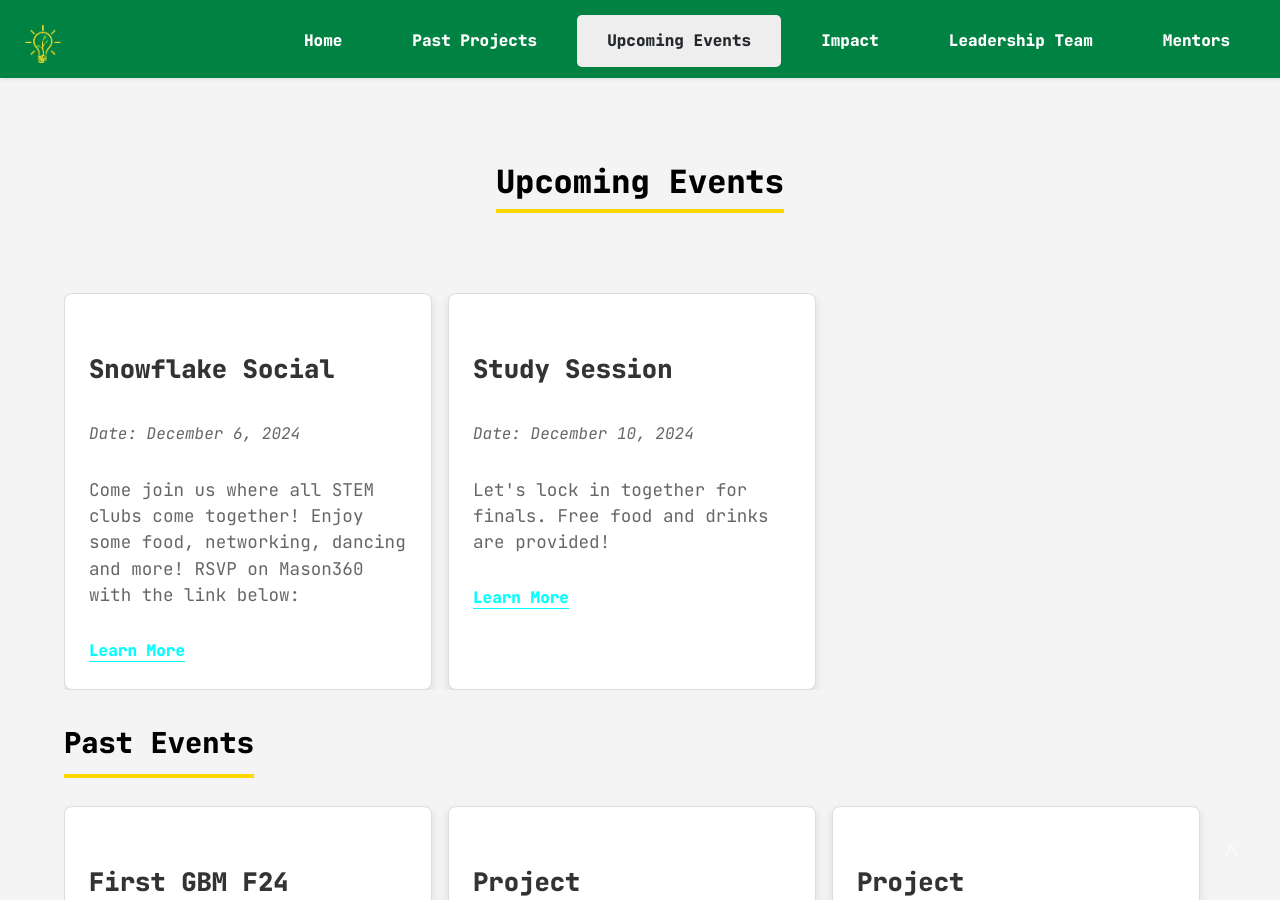
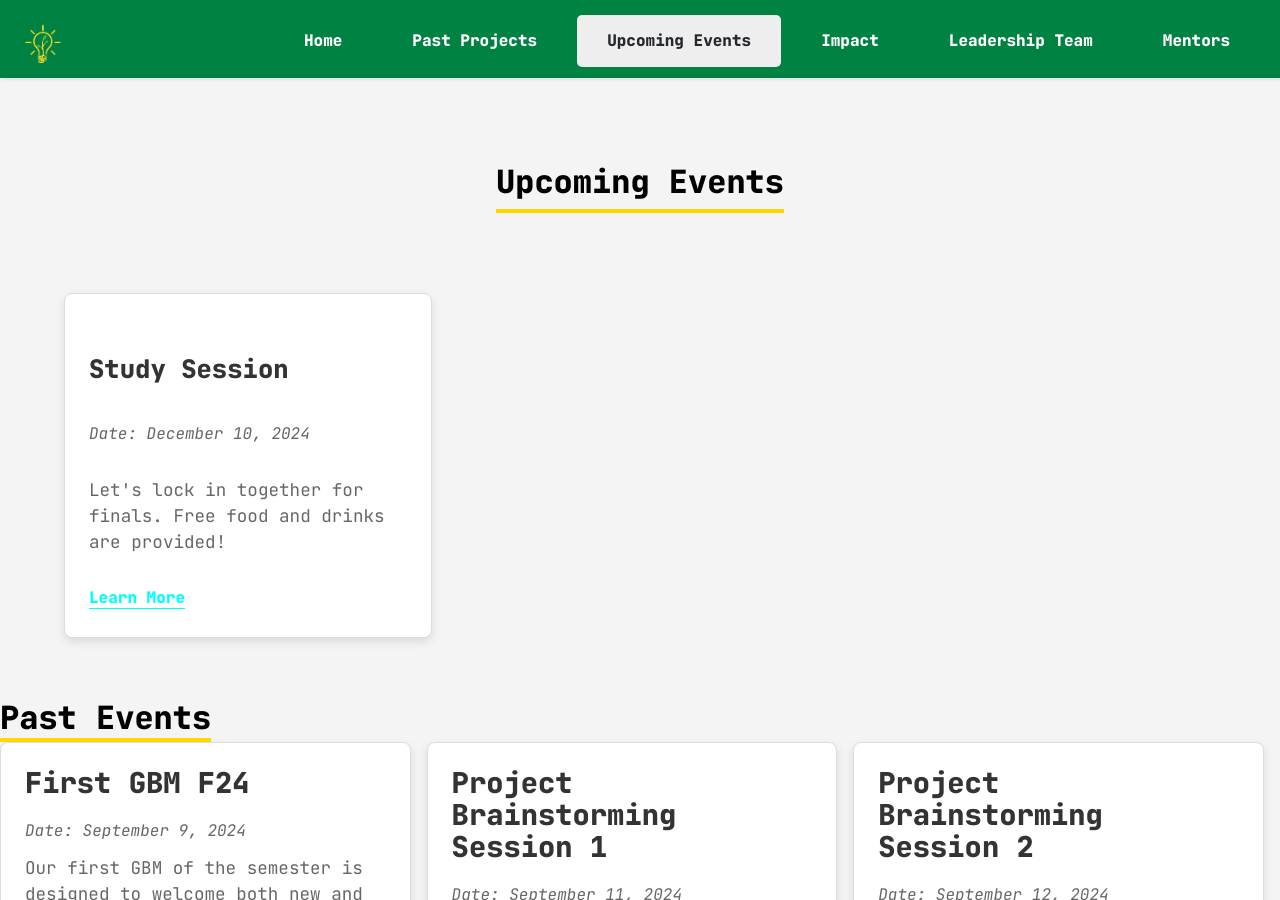
Before and after one commit to J-Souffle/T4GWebsite, a Jekyll site: the page built from pages/upcoming-events.md, in a window 1280 px wide and 900 px high. Built offline with Jekyll 4.4.1, drawn with Linux system fonts in a browser that asks for light colours; some of the changed text lies outside the part shown.

Commit message:
Updated upcoming events

```diff
--- a/_includes/events.html
+++ b/_includes/events.html
@@ -1,13 +1,6 @@
 <link rel="stylesheet" href="/assets/css/events.css">
 <section id="events-section">
   <!-- <h2>Upcoming Events</h2> -->
-  <div class="events-list">
-    <div class="event-card">
-      <h3 class="event-title">Snowflake Social</h3>
-      <p class="event-date">Date: December 6, 2024</p>
-      <p class="event-description">Come join us where all STEM clubs come together! Enjoy some food, networking, dancing and more! RSVP on Mason360 with the link below:</p>
-      <a href="https://cglink.me/2d7/r2276180" class="event-link">Learn More</a>
-    </div>
     <div class="event-card">
       <h3 class="event-title">Study Session</h3>
       <p class="event-date">Date: December 10, 2024</p>
@@ -83,5 +76,12 @@
     <p class="event-description">The final GBM. Let's wrap up the semester by highlighting achievements, and looking forward to what's next in spring.</p>
     <a href="https://link-to-event-3.com" class="event-link">Learn More</a>
   </div>
+  <div class="events-list">
+    <div class="event-card">
+      <h3 class="event-title">Snowflake Social</h3>
+      <p class="event-date">Date: December 6, 2024</p>
+      <p class="event-description">Come join us where all STEM clubs come together! Enjoy some food, networking, dancing and more! RSVP on Mason360 with the link below:</p>
+      <a href="https://cglink.me/2d7/r2276180" class="event-link">Learn More</a>
+    </div>
 </div>
 </section>
```
